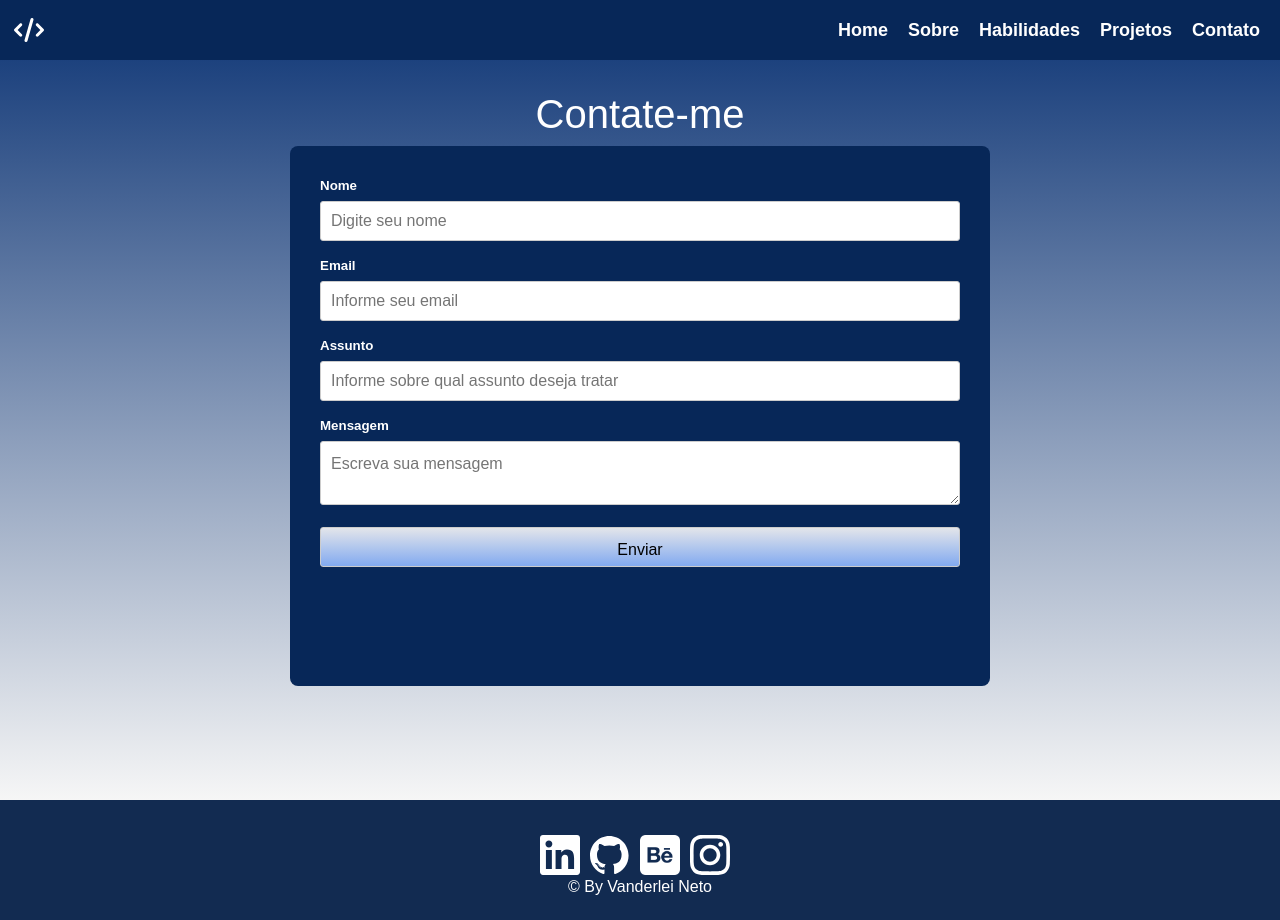
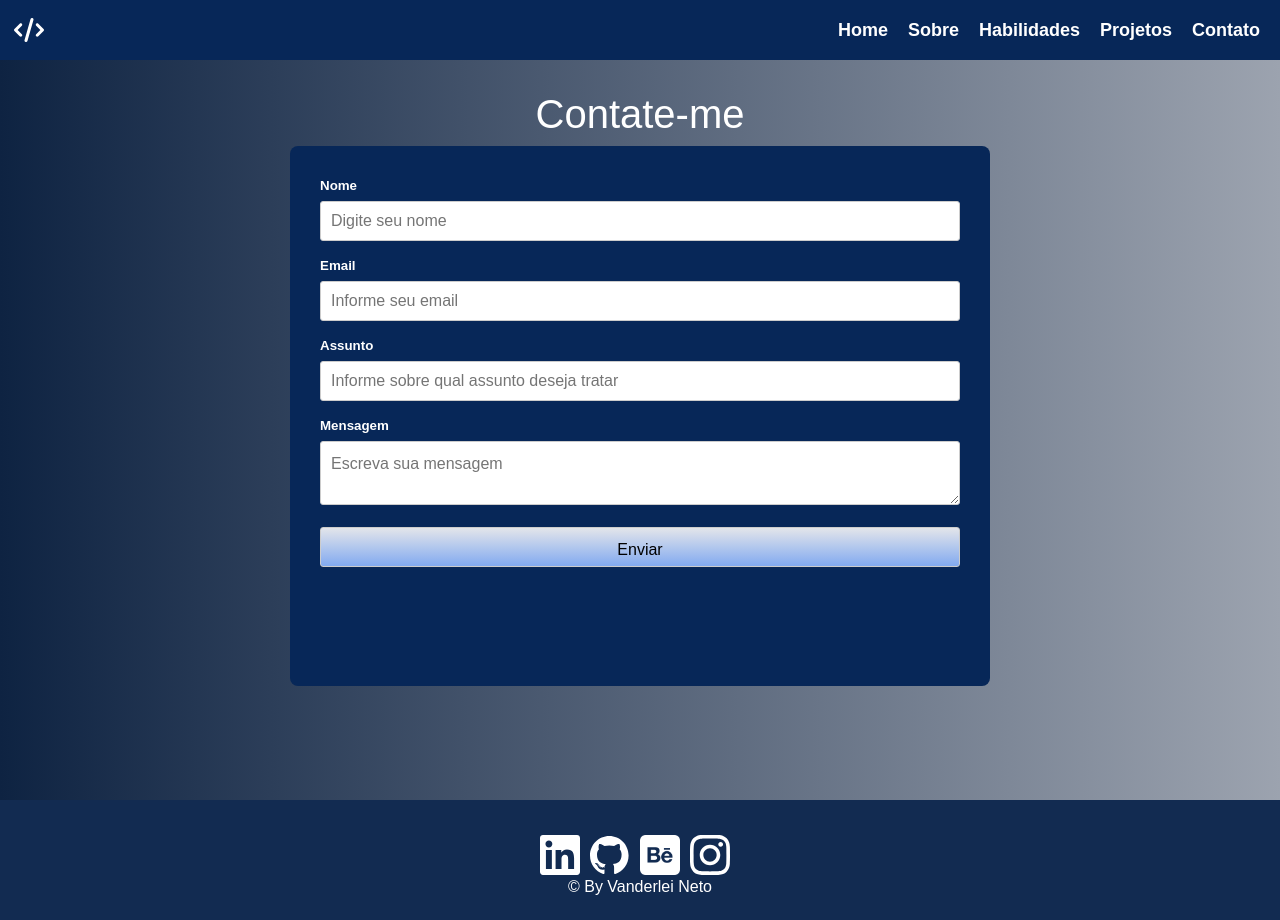
Before and after one commit to josevanderleineto/portfolio, a React (Vite) app: page /contact in a window 1280 px wide. Built offline with nearby package versions, Linux system fonts and the light colour scheme.

Commit message:
Mais ajuste

```diff
--- a/src/Componets/Pages/Contact/Contact.css
+++ b/src/Componets/Pages/Contact/Contact.css
@@ -1,6 +1,6 @@
 /* Contact.css */
 .contact {
-    background: var(--background);
+    background: var(--bg);
     height: 100vh;
 }
 
```
